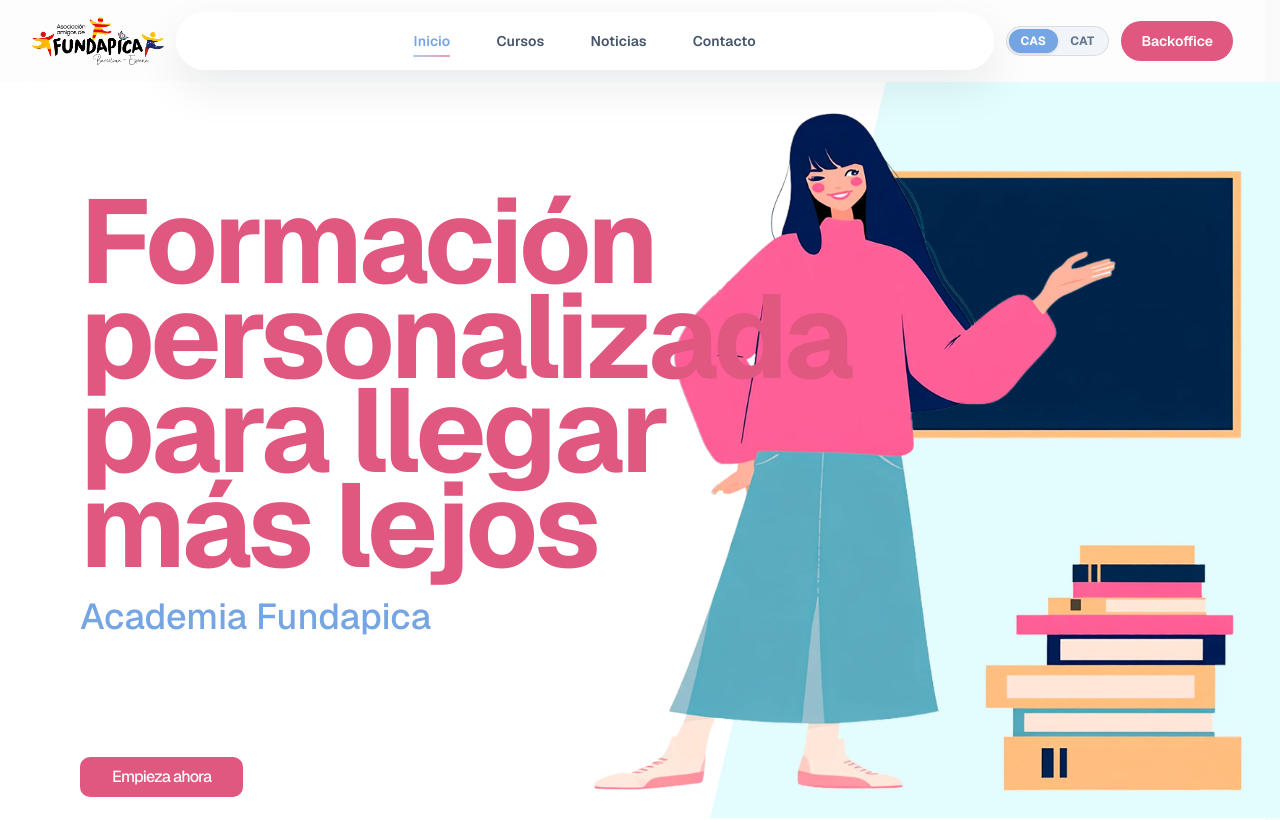
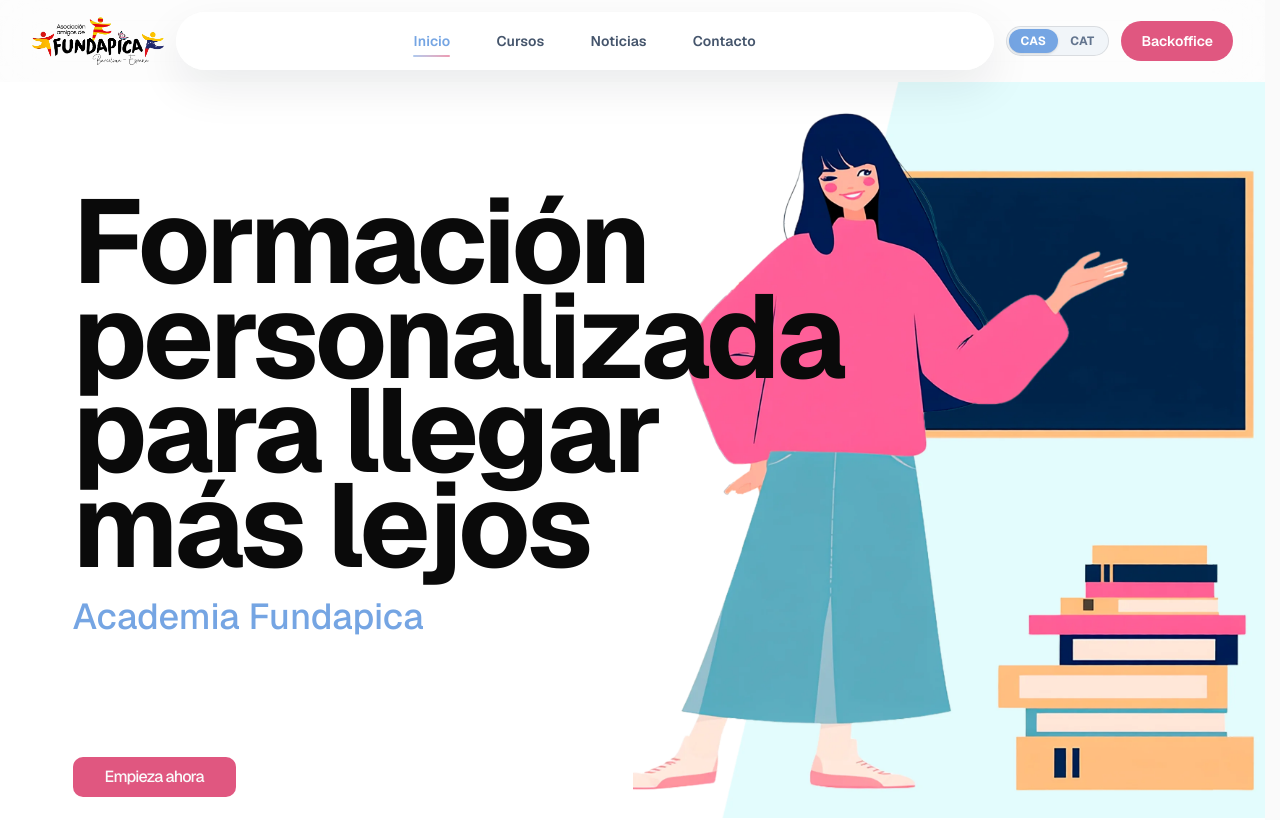
Before and after one commit to ElOsoBermudez/fundapica, a Next.js app: page /frontend in a window 1280 px wide. Shown: the top 820 px of the page. Built offline with nearby package versions, Linux system fonts and the light colour scheme.

Commit message:
langosta africana

```diff
--- a/app/frontend/sections/Section1.tsx
+++ b/app/frontend/sections/Section1.tsx
@@ -10,20 +10,27 @@ export default function Section1() {
 
   return (
     <section
-      className="min-h-[600px] w-screen min-w-[1200px] overflow-hidden bg-white"
-      style={{
-        height: "calc(100svh - 4rem)",
-        backgroundImage: "url('/background-home.webp')",
-        backgroundPosition: "right center",
-        backgroundRepeat: "no-repeat",
-        backgroundSize: "auto 100%",
-      }}
+      className="relative min-h-[600px] w-full min-w-[1200px] overflow-hidden bg-white"
+      style={{ height: "calc(100svh - 4rem)" }}
     >
-      <div className="mx-auto flex h-full w-full max-w-[1200px]">
+      {/* Image strictly confined to the right 50% of the viewport — never crosses the centerline */}
+      <div
+        className="absolute inset-y-0 right-0 w-1/2"
+        aria-hidden="true"
+        style={{
+          backgroundImage: "url('/background-home.webp')",
+          backgroundPosition: "center center",
+          backgroundRepeat: "no-repeat",
+          backgroundSize: "cover",
+        }}
+      />
+
+      {/* Text content inside 1200px container, left 50% only */}
+      <div className="relative z-10 mx-auto flex h-full w-full max-w-[1200px]">
         <div className="flex w-1/2 items-start pt-16 sm:pt-20 lg:pt-24 xl:pt-28">
           <div className="w-full max-w-[32rem] space-y-6 pl-6 sm:pl-8 lg:pl-10">
             <h1
-              className="max-w-[10ch] font-bold text-[#E05780] sm:text-5xl lg:text-6xl xl:text-[4.75rem] 2xl:text-[6rem]"
+              className="max-w-[10ch] font-bold text-[#0a0a0a] sm:text-5xl lg:text-6xl xl:text-[4.75rem] 2xl:text-[6rem]"
               style={{ lineHeight: "0.8em", letterSpacing: "-0.03em", fontSize: "7.4em" }}
             >
               <span className="block whitespace-nowrap">
```
